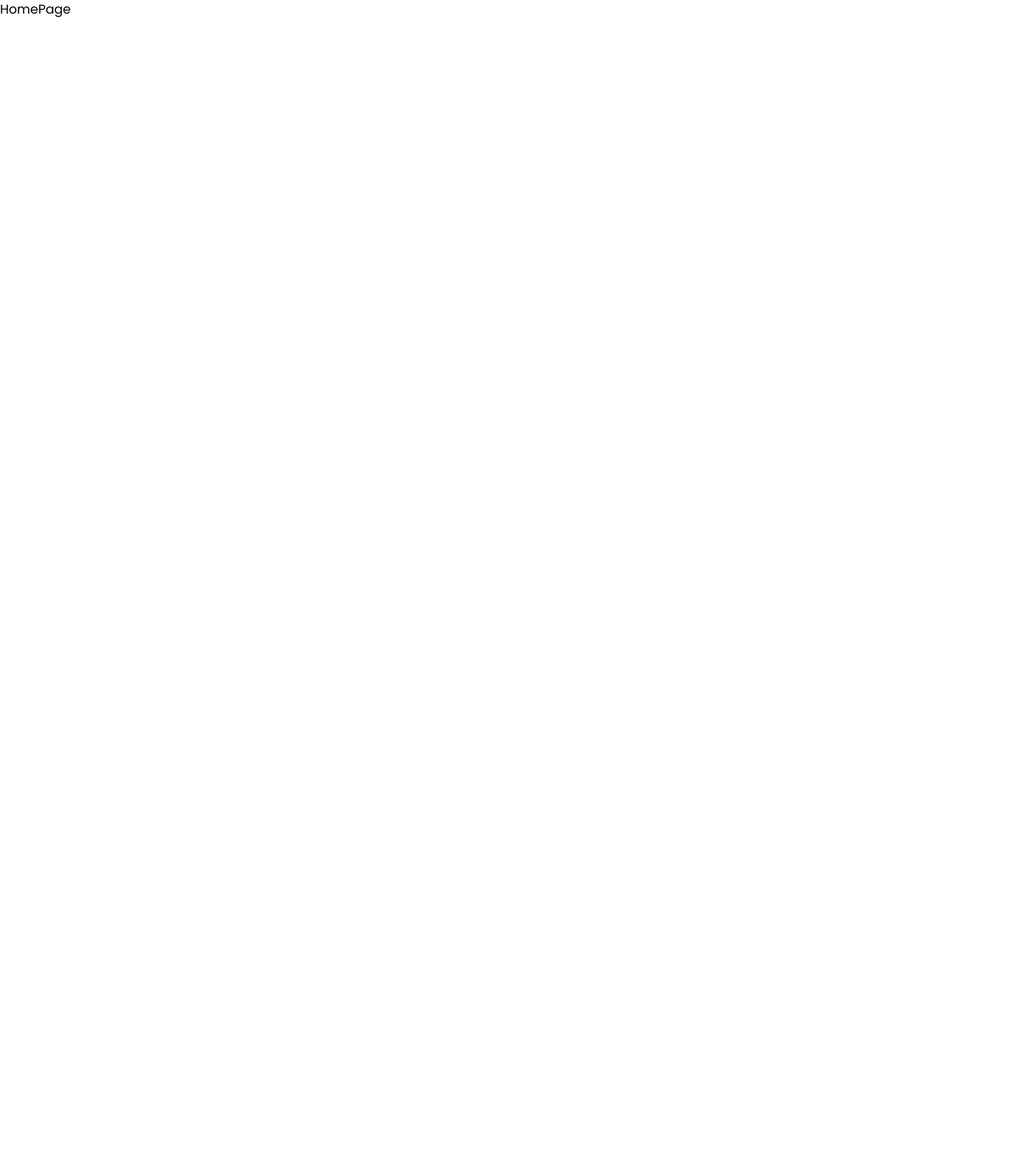
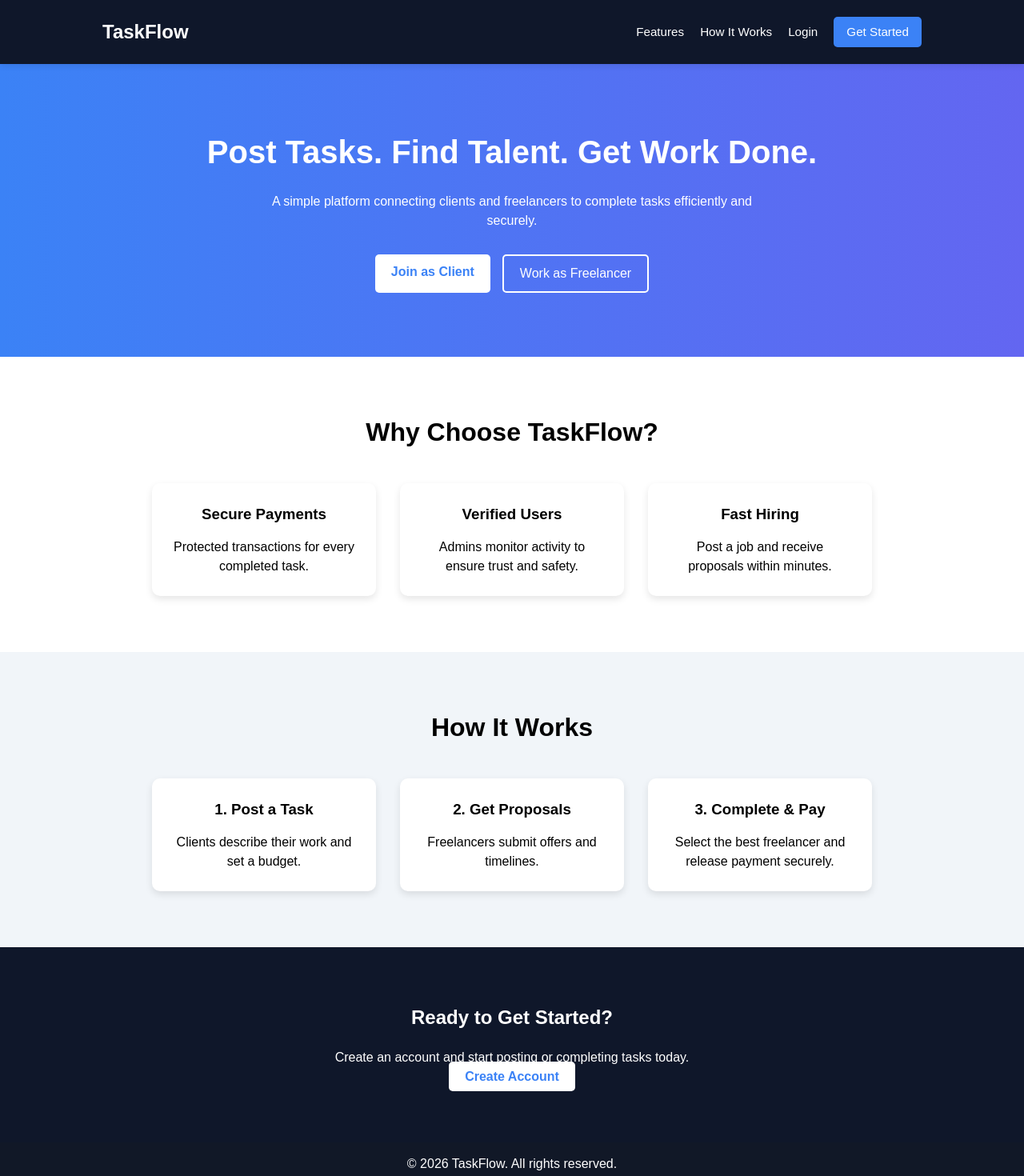
Before and after one commit to Joseh254/Task-Listing-System, a React (Vite) app in the folder client/: page / in a window 1280 px wide. Shown: the top 1470 px of the page at 80% size. Before the commit the page ends 800 px from the top, so only its background shows below. Built offline with nearby package versions, Linux system fonts and the light colour scheme.

Commit message:
addhome page

```diff
--- /dev/null
+++ b/client/src/Home/HomePage.css
@@ -0,0 +1,159 @@
+/* ===== GENERAL ===== */
+* {
+  margin: 0;
+  padding: 0;
+  box-sizing: border-box;
+  font-family: Arial, Helvetica, sans-serif;
+}
+
+body {
+  line-height: 1.6;
+}
+
+/* ===== NAVBAR ===== */
+.navbar {
+  display: flex;
+  justify-content: space-between;
+  align-items: center;
+  padding: 20px 10%;
+  background-color: #0f172a;
+  color: white;
+}
+
+.logo {
+  font-size: 1.5rem;
+  font-weight: bold;
+}
+
+.nav-links {
+  display: flex;
+  gap: 20px;
+  align-items: center;
+}
+
+.nav-links a {
+  text-decoration: none;
+  color: white;
+  font-size: 0.95rem;
+}
+
+.nav-btn {
+  background-color: #3b82f6;
+  padding: 8px 16px;
+  border-radius: 5px;
+}
+
+/* ===== HERO ===== */
+.hero {
+  text-align: center;
+  padding: 80px 10%;
+  background: linear-gradient(to right, #3b82f6, #6366f1);
+  color: white;
+}
+
+.hero h1 {
+  font-size: 2.5rem;
+  margin-bottom: 20px;
+}
+
+.hero p {
+  max-width: 600px;
+  margin: auto;
+  margin-bottom: 30px;
+}
+
+.hero-buttons {
+  display: flex;
+  justify-content: center;
+  gap: 15px;
+  flex-wrap: wrap;
+}
+
+.primary-btn {
+  background-color: white;
+  color: #3b82f6;
+  padding: 10px 20px;
+  border-radius: 5px;
+  text-decoration: none;
+  font-weight: bold;
+}
+
+.secondary-btn {
+  border: 2px solid white;
+  padding: 10px 20px;
+  border-radius: 5px;
+  text-decoration: none;
+  color: white;
+}
+
+/* ===== SECTIONS ===== */
+.section {
+  padding: 70px 10%;
+  text-align: center;
+}
+
+.alt-section {
+  background-color: #f1f5f9;
+}
+
+.section h2 {
+  margin-bottom: 40px;
+  font-size: 2rem;
+}
+
+/* ===== GRID ===== */
+.grid {
+  display: flex;
+  justify-content: center;
+  gap: 30px;
+  flex-wrap: wrap;
+}
+
+.card {
+  background: white;
+  padding: 25px;
+  border-radius: 10px;
+  width: 280px;
+  box-shadow: 0 4px 10px rgba(0, 0, 0, 0.1);
+}
+
+.card h3 {
+  margin-bottom: 15px;
+}
+
+/* ===== CTA ===== */
+.cta {
+  background-color: #0f172a;
+  color: white;
+  text-align: center;
+  padding: 70px 10%;
+}
+
+.cta h2 {
+  margin-bottom: 20px;
+}
+
+/* ===== FOOTER ===== */
+.footer {
+  background-color: #111827;
+  color: white;
+  text-align: center;
+  padding: 15px;
+}
+
+/* ===== RESPONSIVE ===== */
+@media (max-width: 768px) {
+  .navbar {
+    flex-direction: column;
+    gap: 15px;
+  }
+
+  .hero h1 {
+    font-size: 2rem;
+  }
+
+  .nav-links {
+    flex-wrap: wrap;
+    justify-content: center;
+  }
+}
--- a/client/src/Home/HomePage.jsx
+++ b/client/src/Home/HomePage.jsx
@@ -1,7 +1,122 @@
 import React from "react";
+import "./HomePage.css";
 
+/* ================= NAVBAR ================= */
+function Navbar() {
+  return (
+    <nav className="navbar">
+      <div className="logo">TaskFlow</div>
+      <div className="nav-links">
+        <a href="#features">Features</a>
+        <a href="#how">How It Works</a>
+        <a href="/login">Login</a>
+        <a href="/register" className="nav-btn">Get Started</a>
+      </div>
+    </nav>
+  );
+}
+
+/* ================= HERO ================= */
+function Hero() {
+  return (
+    <section className="hero">
+      <h1>Post Tasks. Find Talent. Get Work Done.</h1>
+      <p>
+        A simple platform connecting clients and freelancers to complete tasks
+        efficiently and securely.
+      </p>
+      <div className="hero-buttons">
+        <a href="/register" className="primary-btn">
+          Join as Client
+        </a>
+        <a href="/register" className="secondary-btn">
+          Work as Freelancer
+        </a>
+      </div>
+    </section>
+  );
+}
+
+/* ================= FEATURES ================= */
+function Features() {
+  return (
+    <section id="features" className="section">
+      <h2>Why Choose TaskFlow?</h2>
+      <div className="grid">
+        <div className="card">
+          <h3>Secure Payments</h3>
+          <p>Protected transactions for every completed task.</p>
+        </div>
+        <div className="card">
+          <h3>Verified Users</h3>
+          <p>Admins monitor activity to ensure trust and safety.</p>
+        </div>
+        <div className="card">
+          <h3>Fast Hiring</h3>
+          <p>Post a job and receive proposals within minutes.</p>
+        </div>
+      </div>
+    </section>
+  );
+}
+
+/* ================= HOW IT WORKS ================= */
+function HowItWorks() {
+  return (
+    <section id="how" className="section alt-section">
+      <h2>How It Works</h2>
+      <div className="grid">
+        <div className="card">
+          <h3>1. Post a Task</h3>
+          <p>Clients describe their work and set a budget.</p>
+        </div>
+        <div className="card">
+          <h3>2. Get Proposals</h3>
+          <p>Freelancers submit offers and timelines.</p>
+        </div>
+        <div className="card">
+          <h3>3. Complete & Pay</h3>
+          <p>Select the best freelancer and release payment securely.</p>
+        </div>
+      </div>
+    </section>
+  );
+}
+
+/* ================= CTA ================= */
+function CTA() {
+  return (
+    <section className="cta">
+      <h2>Ready to Get Started?</h2>
+      <p>Create an account and start posting or completing tasks today.</p>
+      <a href="/register" className="primary-btn">
+        Create Account
+      </a>
+    </section>
+  );
+}
+
+/* ================= FOOTER ================= */
+function Footer() {
+  return (
+    <footer className="footer">
+      <p>© {new Date().getFullYear()} TaskFlow. All rights reserved.</p>
+    </footer>
+  );
+}
+
+/* ================= MAIN ================= */
 function HomePage() {
-  return <div>HomePage</div>;
+  return (
+    <div>
+      <Navbar />
+      <Hero />
+      <Features />
+      <HowItWorks />
+      <CTA />
+      <Footer />
+    </div>
+  );
 }
 
 export default HomePage;
```
